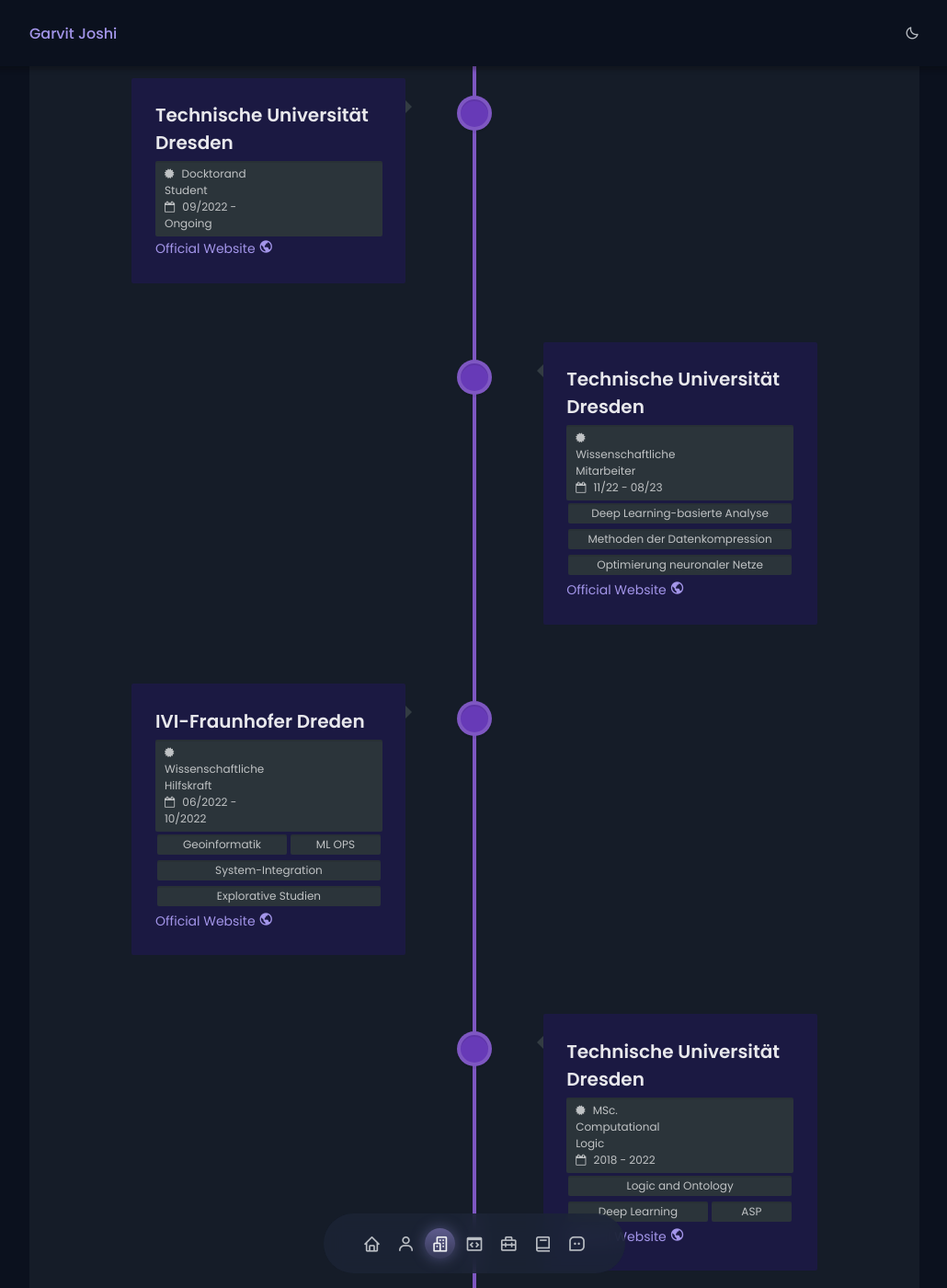
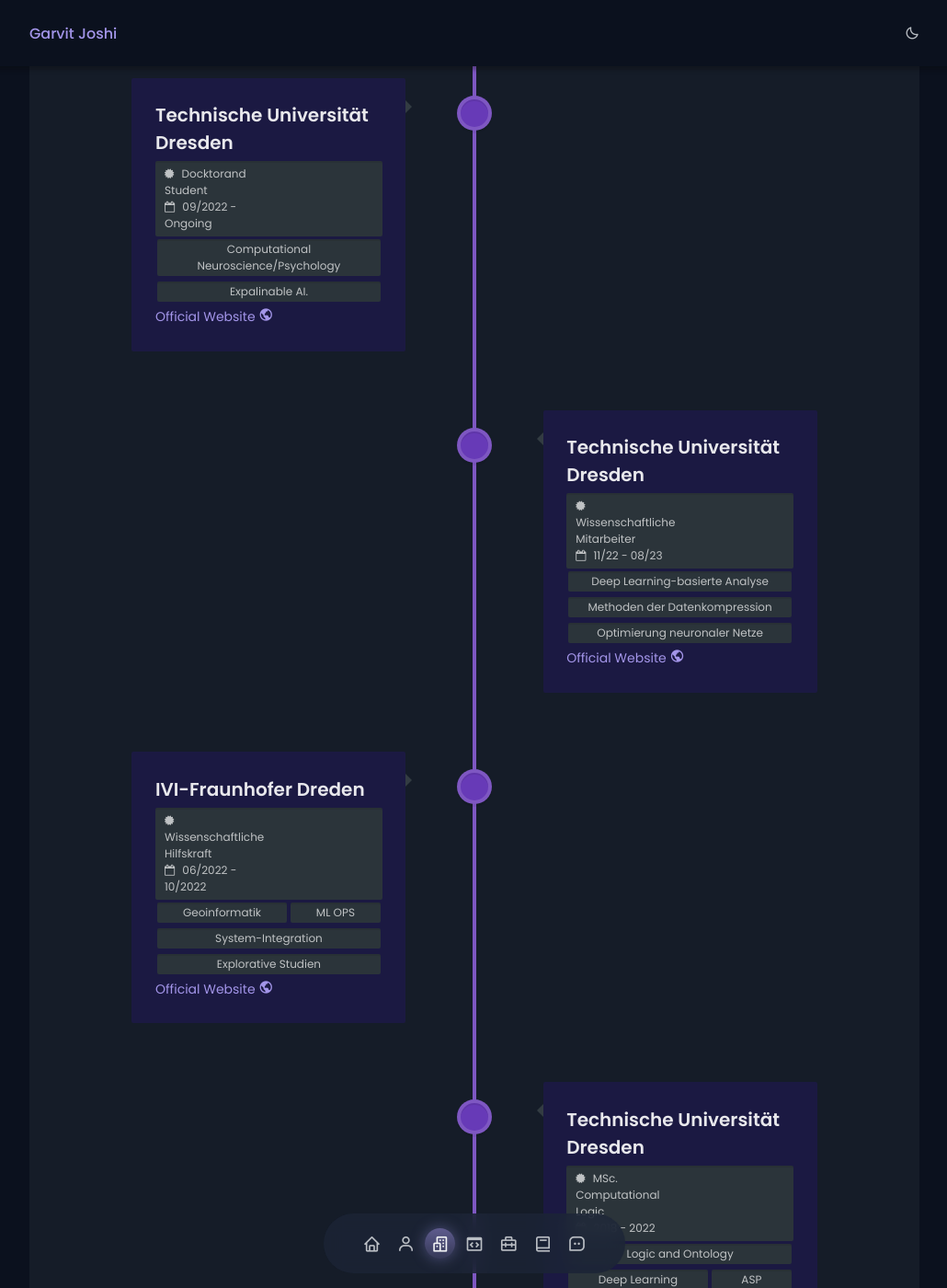
Before and after one commit to joshigarvitgh/profile, a Jekyll site: the page built from index.html, in a window 1280 px wide and 1400 px high, scrolled down 1689 px. Shown: the whole window at 92% size, without its empty margins (124-1154 px from the left). Built offline with Jekyll 4.4.1, drawn with Linux system fonts in a browser that asks for light colours; nearby versions of some CDN libraries; some of the changed text lies outside the part shown.

Commit message:
updated css step 1

```diff
--- a/_data/timeline.yml
+++ b/_data/timeline.yml
@@ -20,6 +20,9 @@
   title-url: https://tu-dresden.de/
   date: 09/2022 - Ongoing
   subtitle: Docktorand Student
+  tags:
+    - tag: Computational Neuroscience/Psychology
+    - tag: Expalinable AI.
   timeline-side: left
 
 - title: Technische Universität Dresden
@@ -53,7 +56,7 @@
     - tag: ASP
   timeline-side: left
 
-- title: Rajiv Gandhi Proudyogiki Vishwavidyalaya
+- title: RGPV (CDGI)
   title-url: https://www.rgpv.ac.in/
   date: 2014 - 2018
   subtitle: B.E. Computer Science and Engeneering
--- a/_includes/section-skills.html
+++ b/_includes/section-skills.html
@@ -5,14 +5,14 @@
   text-align: center;
   width: 100%;
   margin: auto;
-  height: 25px;
+  height: auto;
 }
 
 .pg {
   width: 400px;
-  height: 400px;
+  height: 370px;
   margin: auto;
-  padding: 3px 3px 28px 3px;
+  padding: 2px 2px 22px 2px;
   display:inline-block;
 }
 
@@ -20,25 +20,25 @@
 <div class="skills__content">
   <div class="skills__box">
 
-  <div class="pg" id="interests"><div class="hd"></div><canvas class="pentCanvas" width="500" height="500"></canvas></div>
+  <div class="pg" id="interests"><div class="hd"></div><canvas class="pentCanvas" width="400" height="400"></canvas></div>
   </div>
   </div>
  <div class="skills__content">
   <div class="skills__box">
 
-  <div class="pg" id="interests"><div class="hd"></div><canvas class="pentCanvas" width="500" height="500"></canvas></div>
+  <div class="pg" id="interests"><div class="hd"></div><canvas class="pentCanvas" width="400" height="400"></canvas></div>
 </div>
 </div>
 <div class="skills__content">
   <div class="skills__box">
 
-  <div class="pg" id="interests"><div class="hd"></div><canvas class="pentCanvas" width="500" height="500"></canvas></div>
+  <div class="pg" id="interests"><div class="hd"></div><canvas class="pentCanvas" width="400" height="400"></canvas></div>
 </div>
 </div>
 <div class="skills__content">
   <div class="skills__box">
 
-  <div class="pg" id="interests"><div class="hd"></div><canvas class="pentCanvas" width="500" height="500"></canvas></div>
+  <div class="pg" id="interests"><div class="hd"></div><canvas class="pentCanvas" width="400" height="400"></canvas></div>
 </div>
 </div>
 
@@ -54,9 +54,9 @@
   <!--
   </div>
   <div class="pg" id="interests">
-  <div class="hd"></div><canvas class="pentCanvas" width="300" height="300"></canvas>
+  <div class="hd"></div><canvas class="pentCanvas" width="400" height="400"></canvas>
   </div><div class="pg" id="interests"><div class="hd">
-  </div><canvas class="pentCanvas" width="300" height="300"></canvas></div></div>
+  </div><canvas class="pentCanvas" width="400" height="400"></canvas></div></div>
 
   -->
 
@@ -164,15 +164,15 @@
             var ctx = $(this).find('canvas')[0].getContext('2d');
             ctx.canvas.width = 400;
             ctx.canvas.height = 400;
-            ctx.font = "18px Monospace";
+            ctx.font = "20px Monospace";
             ctx.textAlign = "center";
 
             /*** LABEL ***/
-            color = "hsl(" + hue[pgIndex] + ", 100%,60%)";
+            color = "hsl(" + hue[pgIndex] + ", 70%,50%)";
             ctx.fillStyle = color;
             ctx.fillText(skills[pgIndex].hd, width / 2, 15);
 
-            ctx.font = "15px Monospace";
+            ctx.font = "12px Monospace bold";
 
             /*** pg BACKGROUND ***/
             for (var i = 0; i < sides; i++) {if (window.CP.shouldStopExecution(0)) break;
--- a/_layouts/default.html
+++ b/_layouts/default.html
@@ -328,9 +328,6 @@
                     <a href="#" class="footer__link">Home</a>
                 </li>
                 <li class="footer__item">
-                    <a href="#about" class="footer__link">About</a>
-                </li>
-                <li class="footer__item">
                     <a href="#skills" class="footer__link">Experience</a>
                 </li>
                 <li class="footer__item">
```
Also changed, not shown: other parts of _includes/section-skills.html (+5 -5 lines), 3 other files.
